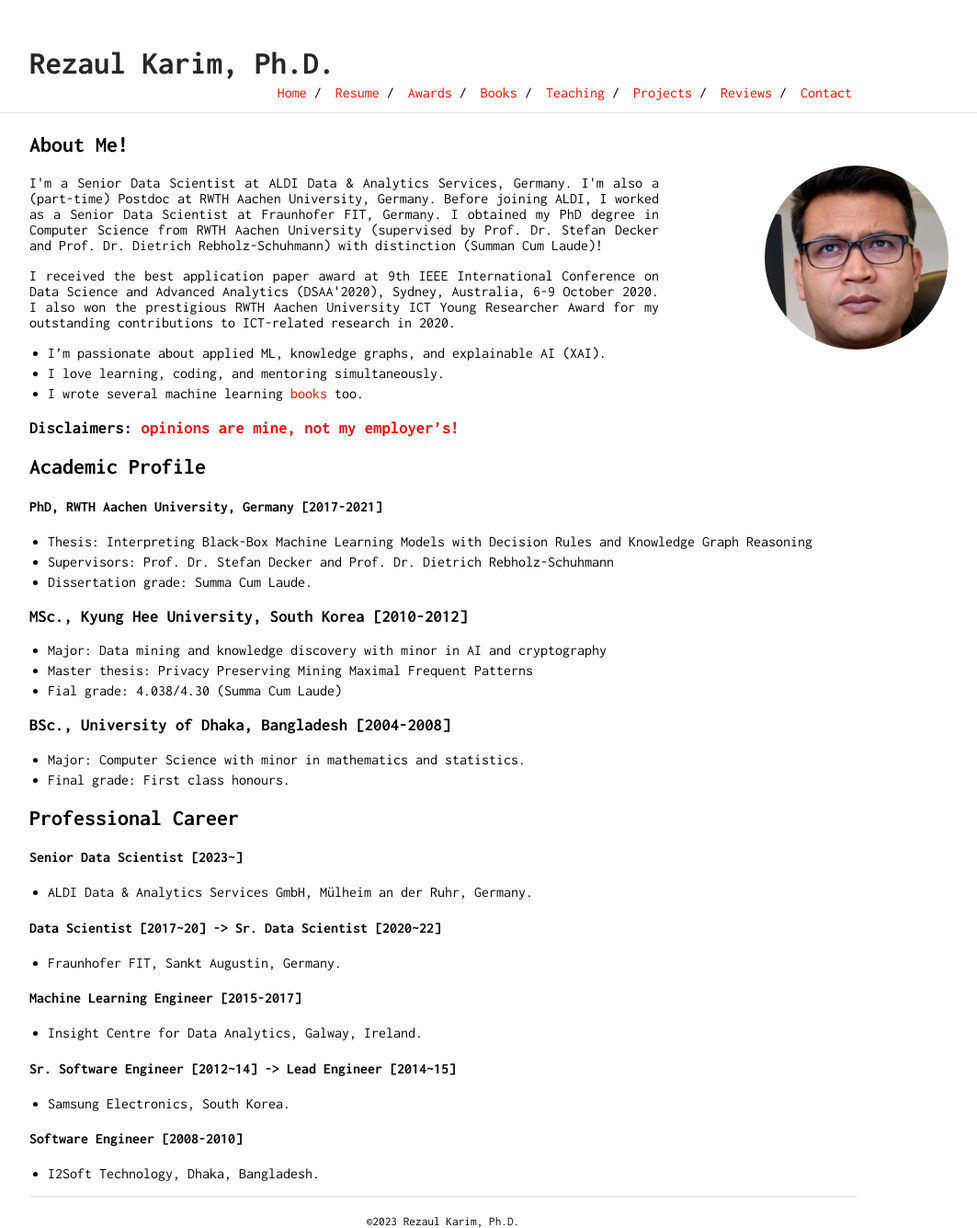
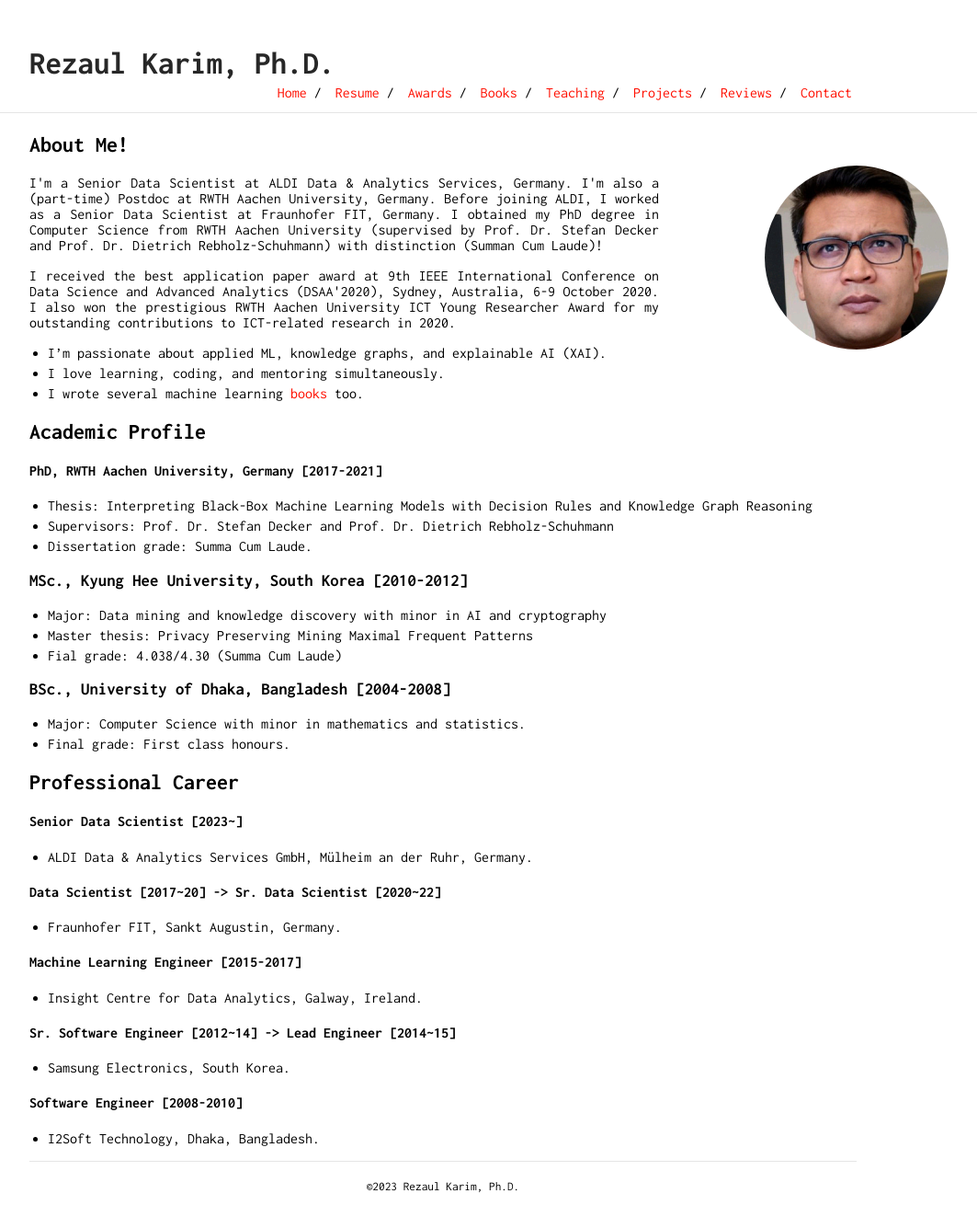
Before and after one commit to rezacsedu/rezacsedu.github.io, a Jekyll site: the page built from index.md, in a window 1280 px wide. Shown: the whole page at 92% size, without its empty margins (158-1221 px from the left). Built offline with Jekyll 4.4.1, drawn with Linux system fonts in a browser that asks for light colours; our own code applies the rules of GitHub Pages for plain Markdown files; after the commit the page ends 1297 px from its top, so only the background shows below that.

Commit message:
Update index.md

```diff
--- a/index.md
+++ b/index.md
@@ -9,8 +9,8 @@
 - I love learning, coding, and mentoring simultaneously.
 - I wrote several machine learning <span style="color:red">[books](https://www.amazon.com/s?k=Md.+Rezaul+Karim&ref=nb_sb_noss)</span> too.
 
-### **Disclaimers:** <span style="color:red"> opinions are mine, not my employer's!</span>
-
+<!-- ### **Disclaimers:** <span style="color:red"> opinions are mine, not my employer's!</span>
+ -->
 ## Academic Profile
 #### PhD, RWTH Aachen University, Germany [2017-2021]
 - Thesis: Interpreting Black-Box Machine Learning Models with Decision Rules and Knowledge Graph Reasoning
```
